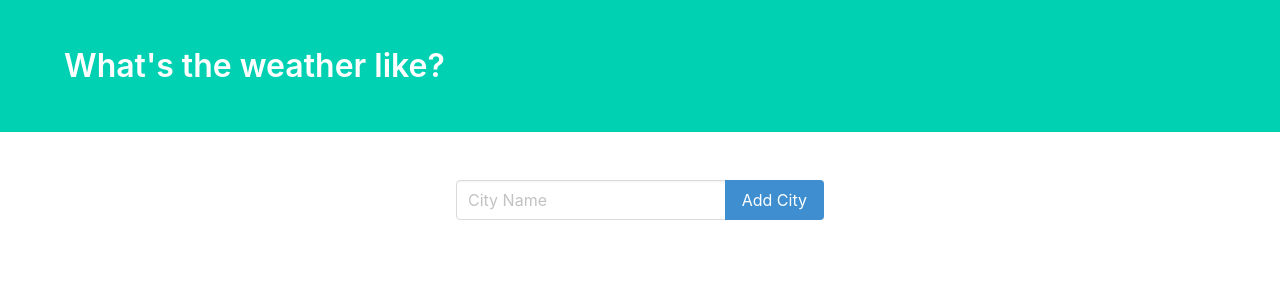
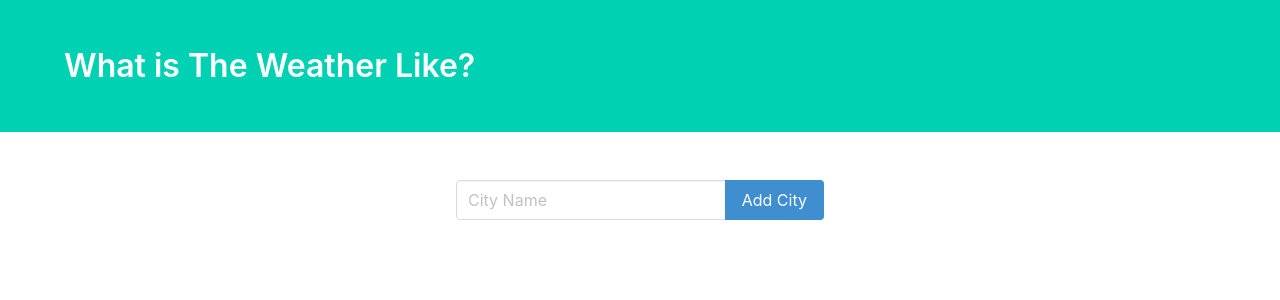
Before and after one commit to danieltyukov/weather-web-application, a Django app: page / in a window 1280 px wide. Shown: the top 300 px of the page. Run offline with Django 3.2, Linux system fonts and the light colour scheme; data that the repository does not hold is empty; some libraries are stand-ins or nearby versions.

Commit message:
final changes

```diff
--- a/weather_forecast/templates/weather_forecast/weather_forecast.html
+++ b/weather_forecast/templates/weather_forecast/weather_forecast.html
@@ -15,7 +15,7 @@
     <section class="hero is-primary">
       <div class="hero-body">
         <div class="container">
-          <h1 class="title">What's the weather like?</h1>
+          <h1 class="title">What is The Weather Like?</h1>
         </div>
       </div>
     </section>
--- a/weather_forecast/views.py
+++ b/weather_forecast/views.py
@@ -4,7 +4,7 @@ from .models import City
 from .forms import CityForm
 
 def index(request):
-    url = 'http://api.openweathermap.org/data/2.5/weather?q={}&units=imperial&appid=62b72bbb8c062a363865b67461ec745a'
+    url = 'http://api.openweathermap.org/data/2.5/weather?q={}&units=imperial&appid=YOUR_API_KEY'
 
     if request.method == 'POST':
         form = CityForm(request.POST)
```
